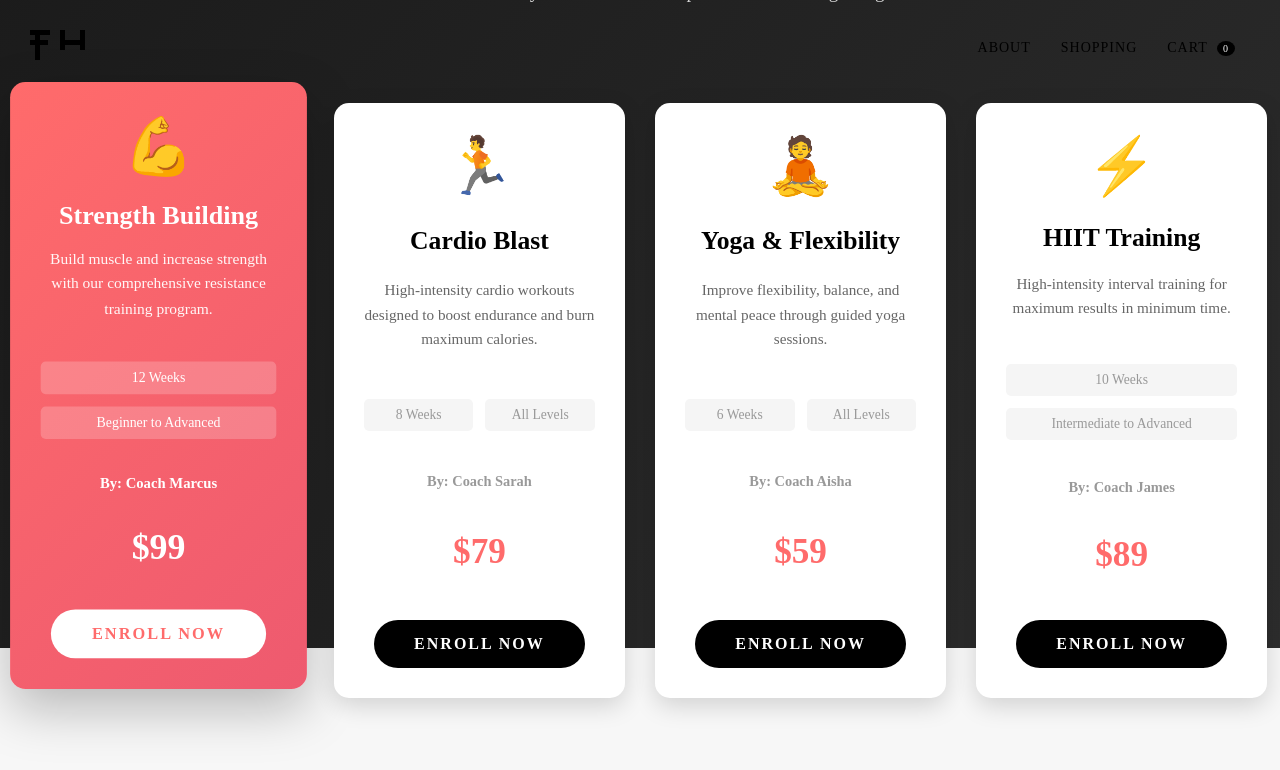
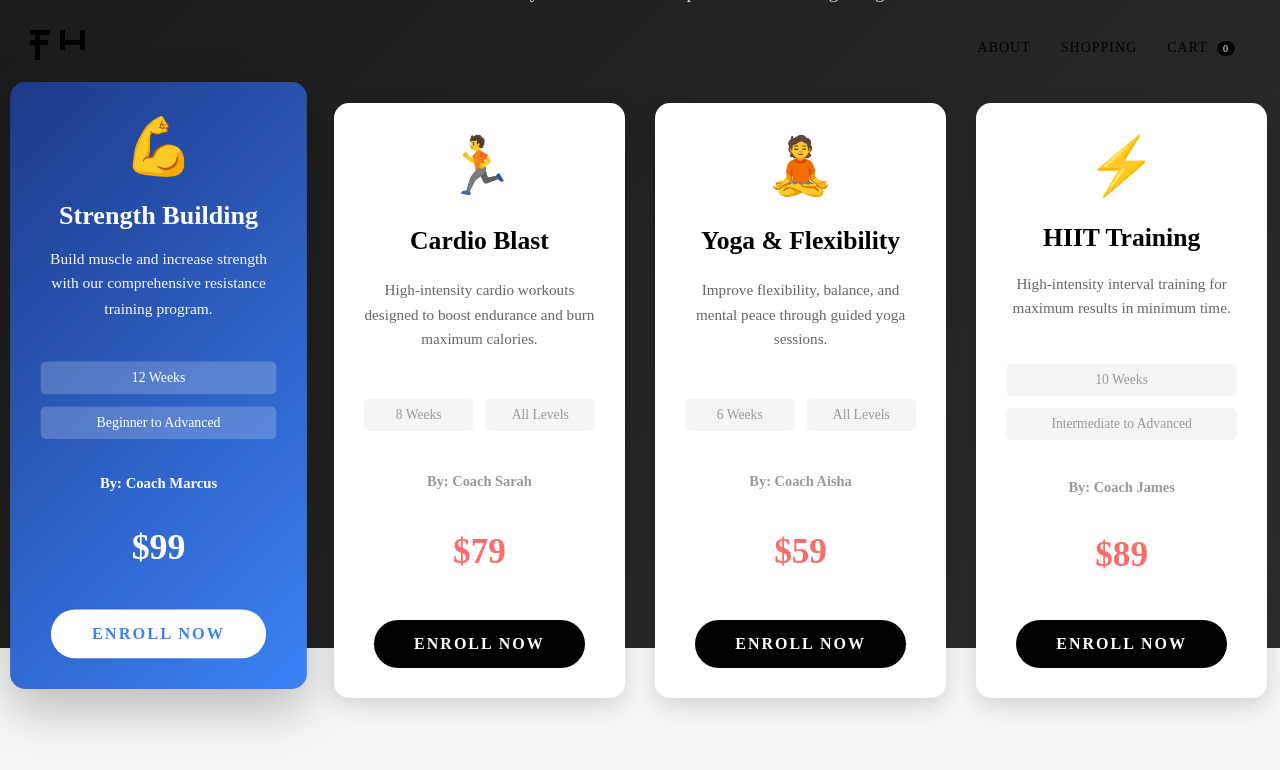
Before and after one commit to Saumya-Choudhuri/Online-Store, a plain HTML site: page index.html in a window 1280 px wide. In both pictures the pointer is over the element 158 px from the left and 400 px from the top of the page. Drawn offline with nearby package versions, Linux system fonts and the light colour scheme.

Commit message:
Change course card hover color from pink to blue and bump cache
- Update course card hover gradient from pink (#ff6b6b, #ee5a6f) to professional blue (#1e3a8a, #3b82f6)
- Update course button hover color to match new blue theme
- Bump CSS version from v14 to v15 to force browser cache refresh
- Apply version update to both index.html and about.html

```diff
--- a/index.html
+++ b/index.html
@@ -7,7 +7,7 @@
 
     <link rel="stylesheet" href="https://cdn.jsdelivr.net/npm/locomotive-scroll@4.1.4/dist/locomotive-scroll.min.css" />
     <link rel="stylesheet" href="https://cdnjs.cloudflare.com/ajax/libs/font-awesome/6.4.0/css/all.min.css" />
-    <link rel="stylesheet" href="style.css?v=14" />
+    <link rel="stylesheet" href="style.css?v=15" />
 </head>
 <body>
     <div id="nav">
--- a/style.css
+++ b/style.css
@@ -845,7 +845,7 @@ body{
 .course-card:hover {
     transform: translateY(-15px) scale(1.02);
     box-shadow: 0 20px 50px rgba(0, 0, 0, 0.25);
-    background: linear-gradient(135deg, #ff6b6b 0%, #ee5a6f 100%);
+    background: linear-gradient(135deg, #1e3a8a 0%, #3b82f6 100%);
 }
 
 .course-card:hover .course-name,
@@ -870,7 +870,7 @@ body{
 
 .course-card:hover .course-btn {
     background: white;
-    color: #ff6b6b;
+    color: #3b82f6;
 }
 
 .course-icon {
```
Also changed, not shown: about.html (+1 -1 lines).
